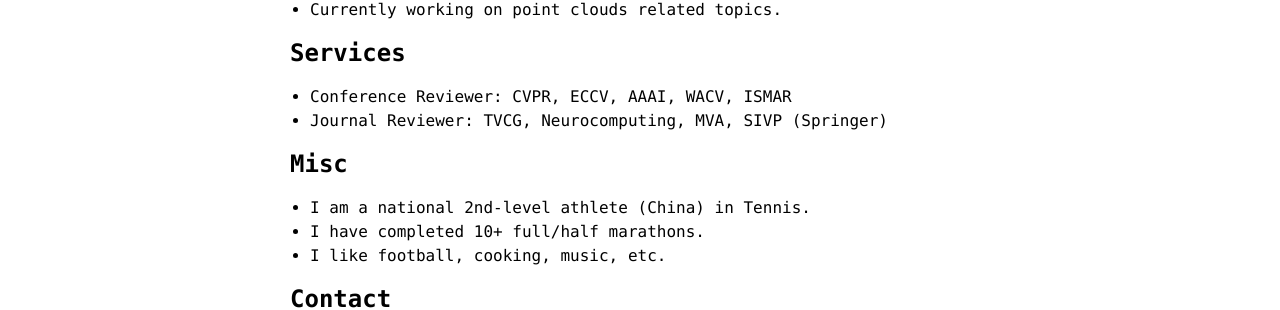
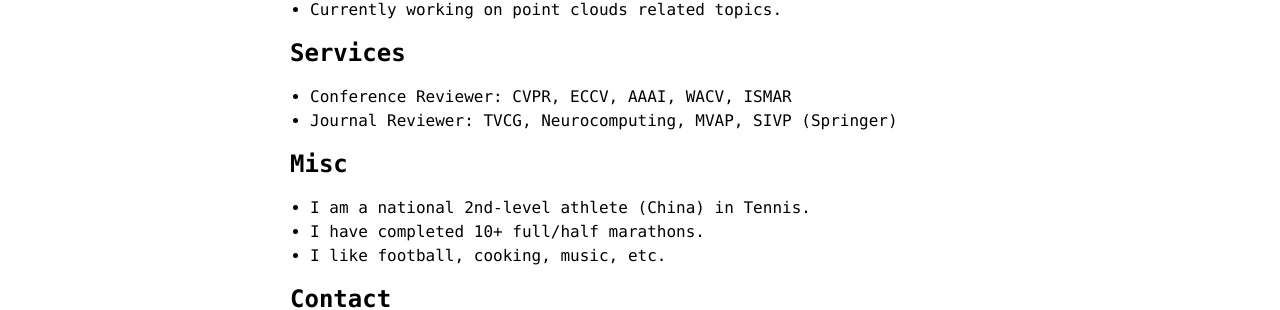
Before and after one commit to ShiQiu0419/ShiQiu0419.github.io, a Jekyll site: the page built from index.md, in a window 1280 px wide. Shown: the part 1478-1788 px from the top of the page. Built offline with Jekyll 4.4.1, drawn with Linux system fonts in a browser that asks for light colours; our own code applies the rules of GitHub Pages for plain Markdown files.

Commit message:
Update index.md

```diff
--- a/index.md
+++ b/index.md
@@ -61,7 +61,7 @@
 
 ## Services
 * Conference Reviewer: CVPR, ECCV, AAAI, WACV, ISMAR
-* Journal Reviewer: TVCG, Neurocomputing, MVA, SIVP (Springer)
+* Journal Reviewer: TVCG, Neurocomputing, MVAP, SIVP (Springer)
 
 ## Misc
 * I am a national 2nd-level athlete (China) in Tennis.
```
